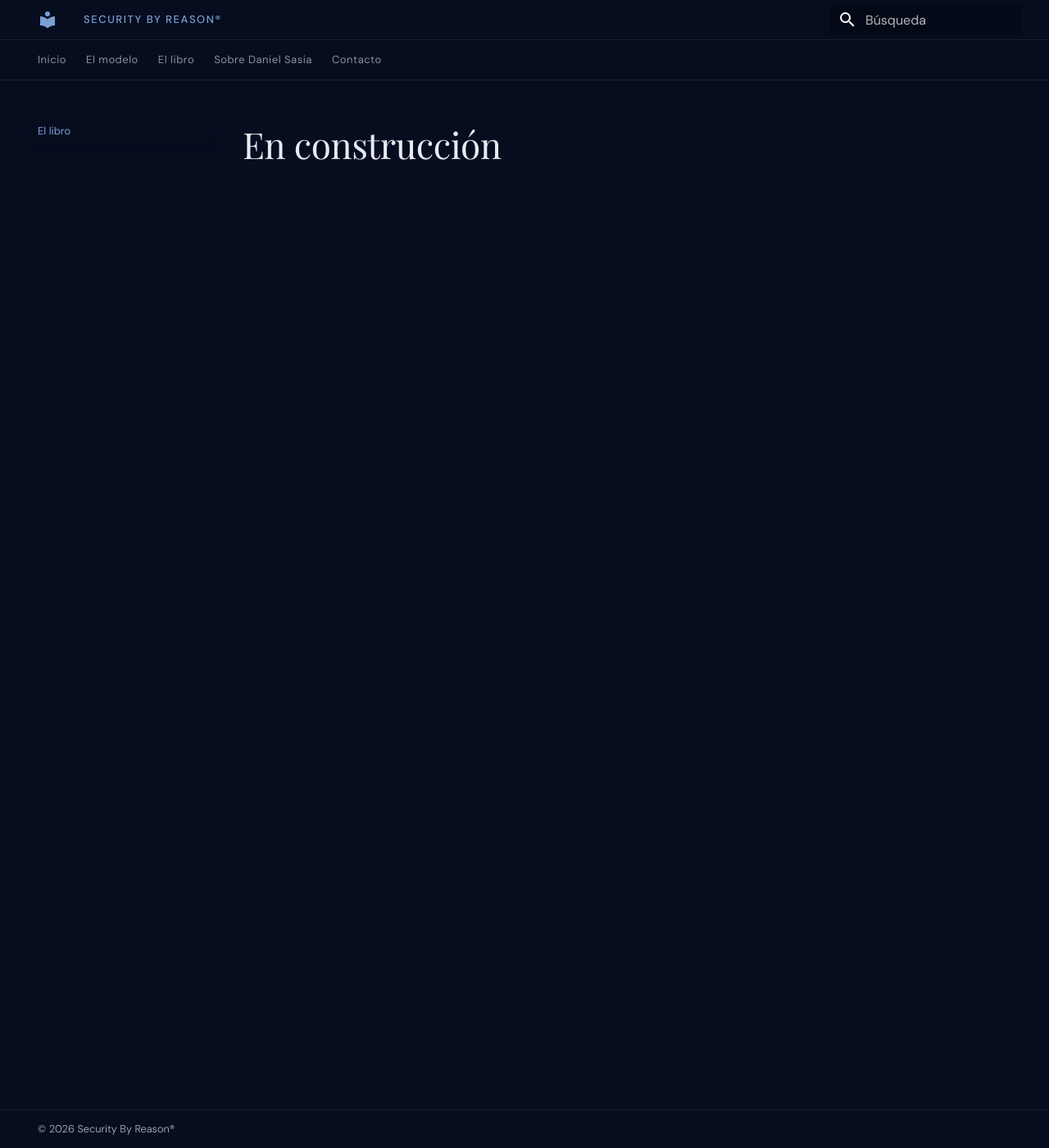
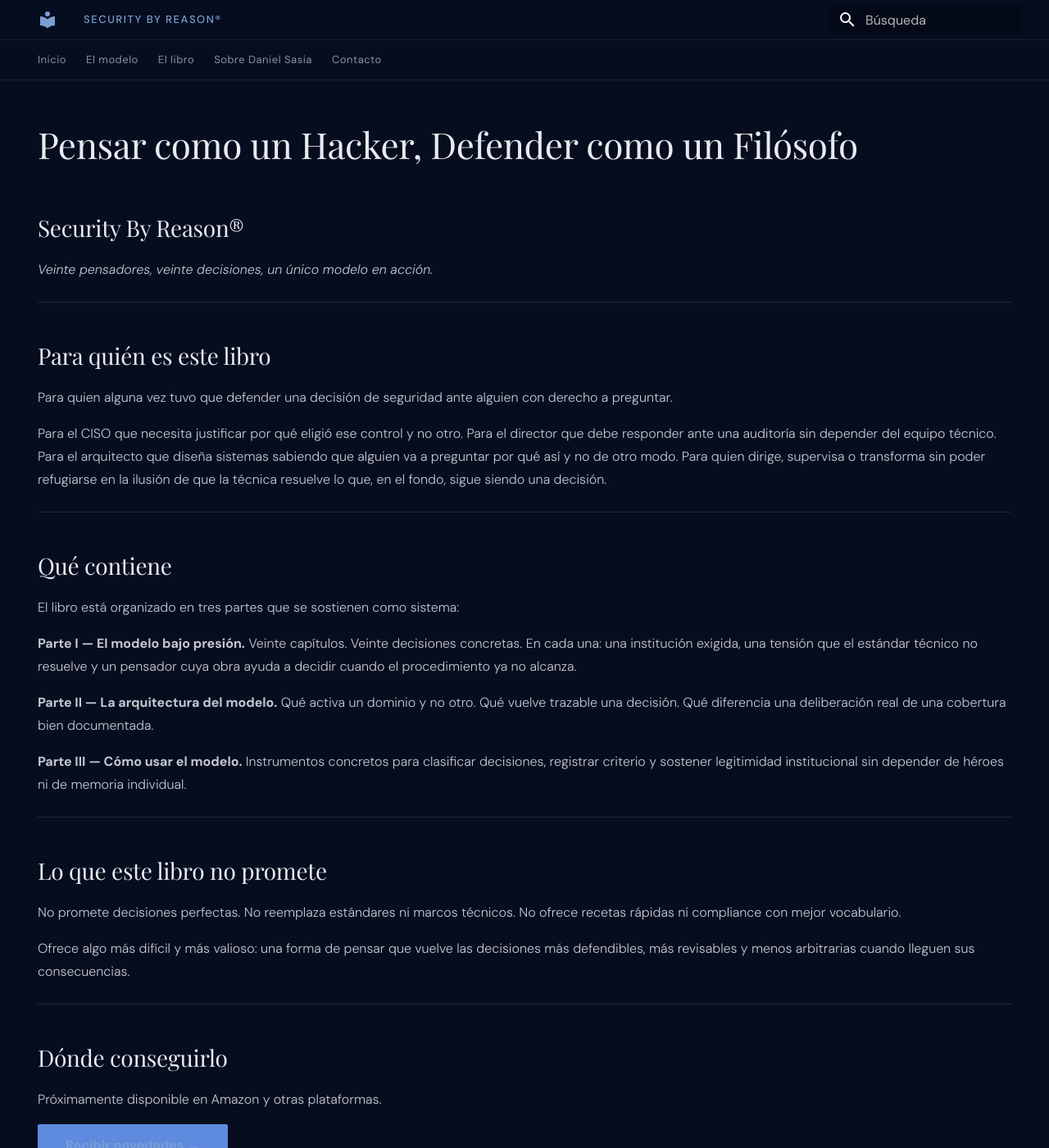
Before and after one commit to danielsasia/sbr-site, an MkDocs documentation site: the page built from docs/libro.md, in a window 1280 px wide and 1400 px high. Shown: the whole window at 82% size. Built offline with MkDocs 1.6.1 and Material for MkDocs 9.7.7, drawn with Linux system fonts in a browser that asks for light colours; some web fonts are replaced; some of the changed text lies outside the part shown.

Commit message:
Update libro.md

```diff
--- a/docs/libro.md
+++ b/docs/libro.md
@@ -1 +1,56 @@
-# En construcción
+---
+hide:
+  - navigation
+  - toc
+---
+
+# Pensar como un Hacker, Defender como un Filósofo
+
+## Security By Reason®
+
+*Veinte pensadores, veinte decisiones, un único modelo en acción.*
+
+---
+
+## Para quién es este libro
+
+Para quien alguna vez tuvo que defender una decisión de seguridad ante alguien con derecho a preguntar.
+
+Para el CISO que necesita justificar por qué eligió ese control y no otro. Para el director que debe responder ante una auditoría sin depender del equipo técnico. Para el arquitecto que diseña sistemas sabiendo que alguien va a preguntar por qué así y no de otro modo. Para quien dirige, supervisa o transforma sin poder refugiarse en la ilusión de que la técnica resuelve lo que, en el fondo, sigue siendo una decisión.
+
+---
+
+## Qué contiene
+
+El libro está organizado en tres partes que se sostienen como sistema:
+
+**Parte I — El modelo bajo presión.** Veinte capítulos. Veinte decisiones concretas. En cada una: una institución exigida, una tensión que el estándar técnico no resuelve y un pensador cuya obra ayuda a decidir cuando el procedimiento ya no alcanza.
+
+**Parte II — La arquitectura del modelo.** Qué activa un dominio y no otro. Qué vuelve trazable una decisión. Qué diferencia una deliberación real de una cobertura bien documentada.
+
+**Parte III — Cómo usar el modelo.** Instrumentos concretos para clasificar decisiones, registrar criterio y sostener legitimidad institucional sin depender de héroes ni de memoria individual.
+
+---
+
+## Lo que este libro no promete
+
+No promete decisiones perfectas. No reemplaza estándares ni marcos técnicos. No ofrece recetas rápidas ni compliance con mejor vocabulario.
+
+Ofrece algo más difícil y más valioso: una forma de pensar que vuelve las decisiones más defendibles, más revisables y menos arbitrarias cuando lleguen sus consecuencias.
+
+---
+
+## Dónde conseguirlo
+
+Próximamente disponible en Amazon y otras plataformas.
+
+[Recibir novedades →](contacto.md){ .md-button .md-button--primary }
+
+<!-- Cuando esté disponible, reemplazar con:
+[Comprar en Amazon →](https://amazon.com){ .md-button .md-button--primary }
+[Comprar en otra plataforma →](https://...){ .md-button }
+-->
+
+---
+
+*Una defensa sólida resiste incidentes. Una defensa legítima resiste preguntas.*
```
